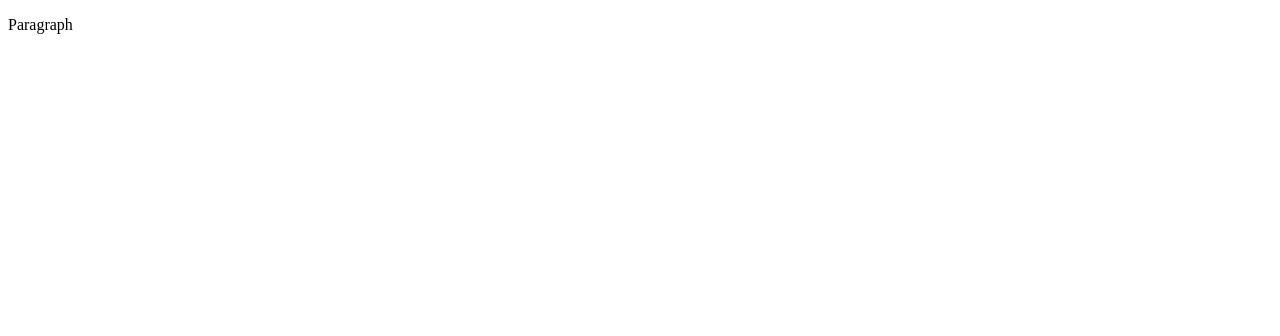
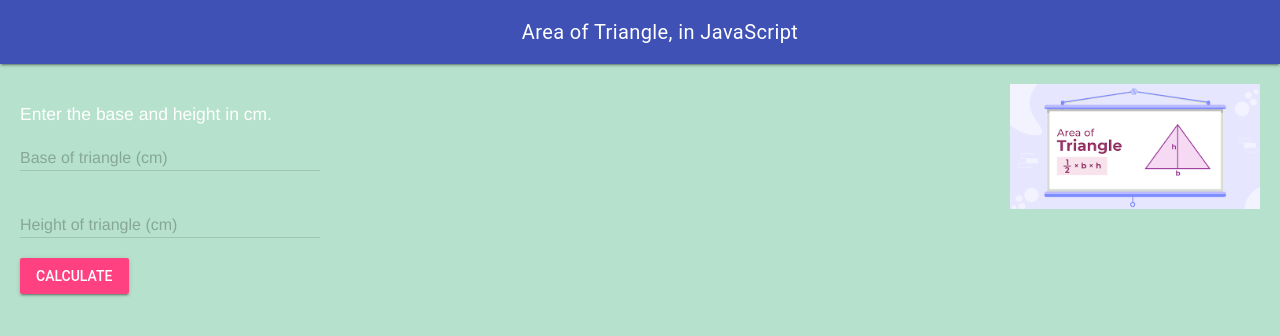
Before and after one commit to MTHS-ICD2O-1-2023/ICD2O-Unit-2-04-manya-feng, a plain HTML site: page index.html in a window 1280 px wide. Drawn offline with nearby package versions, Linux system fonts and the light colour scheme.

Commit message:
change code

```diff
--- a/css/style.css
+++ b/css/style.css
@@ -1,4 +1,41 @@
-/* Created by: Mr. Coxall
-* Created on: Sep 2020
+/* Created by: Manya
+* Created on: Mar 2024
 * This file contains the CSS for index.html
 */
+
+.mdl-layout__header-row {
+  justify-content: center;
+  padding: 0;
+}
+
+.mdl-layout__content {
+  padding-left: 15pt;
+  padding-right: 15pt;
+  padding-top: 15pt;
+}
+
+.mdl-textfield__error {
+  color: lightgreen;
+}
+
+.page-content {
+  color: white;
+  font-family: Helvetica, Arial, sans-serif;
+  font-size: 1.25rem;
+}
+
+.page-content-answer {
+  color: rgb(0 0 0);
+  font-family: Helvetica, Arial, sans-serif;
+  font-size: 1.25rem;
+}
+
+img {
+  height: auto;
+  width: 250px;
+  float: right;
+}
+
+body {
+  background-color: rgb(182, 225, 204);
+}
--- a/index.html
+++ b/index.html
@@ -1,9 +1,65 @@
 <!DOCTYPE html>
 <html>
   <head>
-    <title>Title</title>
+    <meta charset="utf-8" />
+    <meta name="description" content="Area of Triangle, in JavaScript" />
+    <meta name="keywords" content="mths, icd2o" />
+    <meta name="author" content="Manya" />
+    <meta name="viewport" content="width=device-width, initial-scale=1.0" />
+    <link rel="stylesheet" href="./css/style.css" />
+    <link rel="stylesheet" href="https://fonts.googleapis.com/icon?family=Material+Icons" />
+    <link rel="stylesheet" href="https://code.getmdl.io/1.3.0/material.indigo-pink.min.css" />
+    <link rel="apple-touch-icon" sizes="180x180" href="apple-touch-icon.png" />
+    <link rel="icon" type="image/png" sizes="32x32" href="favicon-32x32.png" />
+    <link rel="icon" type="image/png" sizes="16x16" href="favicon-16x16.png" />
+    <link rel="manifest" href="site.webmanifest" />
+    <title>Area of Triangle, in JavaScript</title>
   </head>
   <body>
-    <p>Paragraph</p>
+    <script defer src="https://code.getmdl.io/1.3.0/material.min.js"></script>
+    <script src="./js/script.js"></script>
+    <div class="mdl-layout mdl-js-layout mdl-layout--fixed-header">
+      <header class="mdl-layout__header">
+        <div class="mdl-layout__header-row">
+          <span class="mdl-layout-title">Area of Triangle, in JavaScript</span>
+        <div>
+          </header>
+          <main class="mdl-layout__content">
+            <div class="right-image">
+              <img src="./images/area_of_trinagle.png" alt="triangle image" />
+        </div>
+        <br />
+        <div class="page-content">Enter the base and height in cm.</div>
+        <form action="#">
+          <div class="mdl-textfield mdl-js-textfield">
+            <!-- input pattern attribute -->
+            <input class="mdl-textfield__input" type="text" pattern="-?[0-9]*(\.[0-9]+)?" id="base-of-triangle" />
+            <!-- mdl-textfield__label -->
+            <label class="mdl-textfield__label" for="base-of-triangle">Base of triangle (cm)</label>
+            <!-- class "mdl-textfield__error" -->
+            <span class="mdl-textfield__error">Input is not a number.</span>
+          </div>
+          <br />
+          <div class="mdl-textfield mdl-js-textfield">
+          <!-- input pattern attribute -->
+          <input class="mdl-textfield__input" type="text" pattern="-?[0-9]*(\.[0-9]+)?" id="height-of-triangle" />
+          <!-- mdl-textfield__label -->
+          <label class="mdl-textfield__label" for="height-of-triangle">Height of triangle (cm)</label>
+          <!-- class "mdl-textfield__error" -->
+          <span class="mdl-textfield__error">Input is not a number.</span>
+          </div>
+          <br />
+          <!-- Accent-colored raised button with ripple -->
+          <button class="mdl-button mdl-js-button mdl-button--raised mdl-js-ripple-effect mdl-button--accent"
+            onclick="calculatePermeterAndAreaOfRectangle()">
+            Calculate
+          </button>
+        </form>
+        <br />
+        <div class="page-content-answer">
+          <div id="area"></div>
+        </div>
+      </main>
+    </div>
   </body>
 </html>
--- a/js/script.js
+++ b/js/script.js
@@ -1,5 +1,22 @@
-// Copyright (c) 2020 Mr. Coxall All rights reserved
+// Copyright (c) 2024 Manya All rights reserved
 //
-// Created by: Mr. Coxall
-// Created on: Sep 2020
+// Created by: Manya
+// Created on: Mar 2024
 // This file contains the JS functions for index.html
+
+"use strict"
+
+/**
+ * This function calculates area of a triangle.
+ */
+function calculateAreaOfTriangle () {
+  // input
+  const baseOfTriangle = parseInt(document.getElementById('base-of-triangle').value)
+  const heightOfTriangle = parseInt(document.getElementById('height-of-triangle').value)
+
+  // process
+  const areaOfTriangle = baseOfTriangle * heightOfTriangle
+
+  // output
+  document.getElementById('area').innerHTML = 'Area is: ' + areaOfTriangle + ' cm²'
+}
```
Also changed, not shown: android-chrome-192x192.png (added), android-chrome-512x512.png (added), apple-touch-icon.png (added), favicon-16x16.png (added), favicon-32x32.png (added), favicon.ico (added), images/area_of_trinagle.png (added), site.webmanifest (added).
